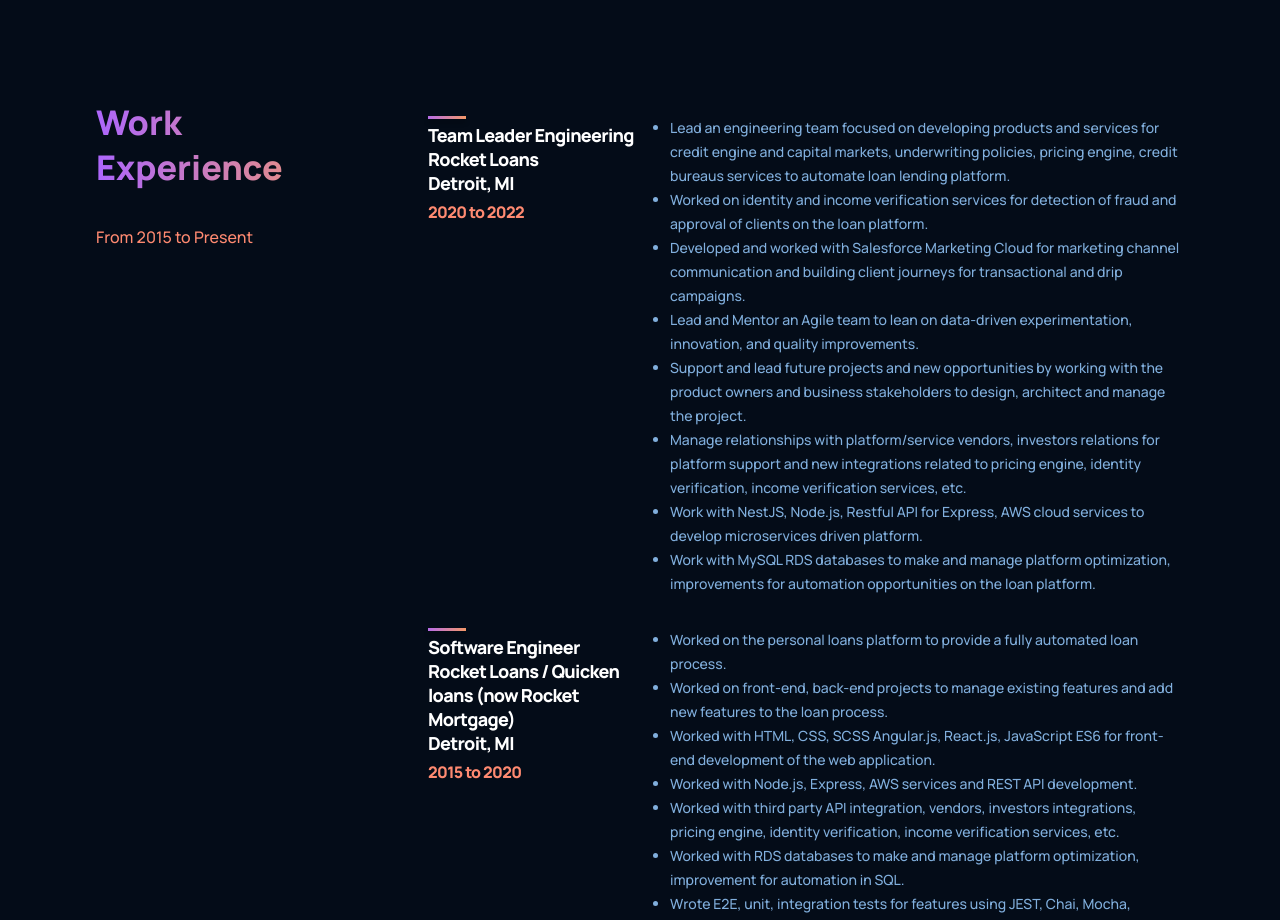
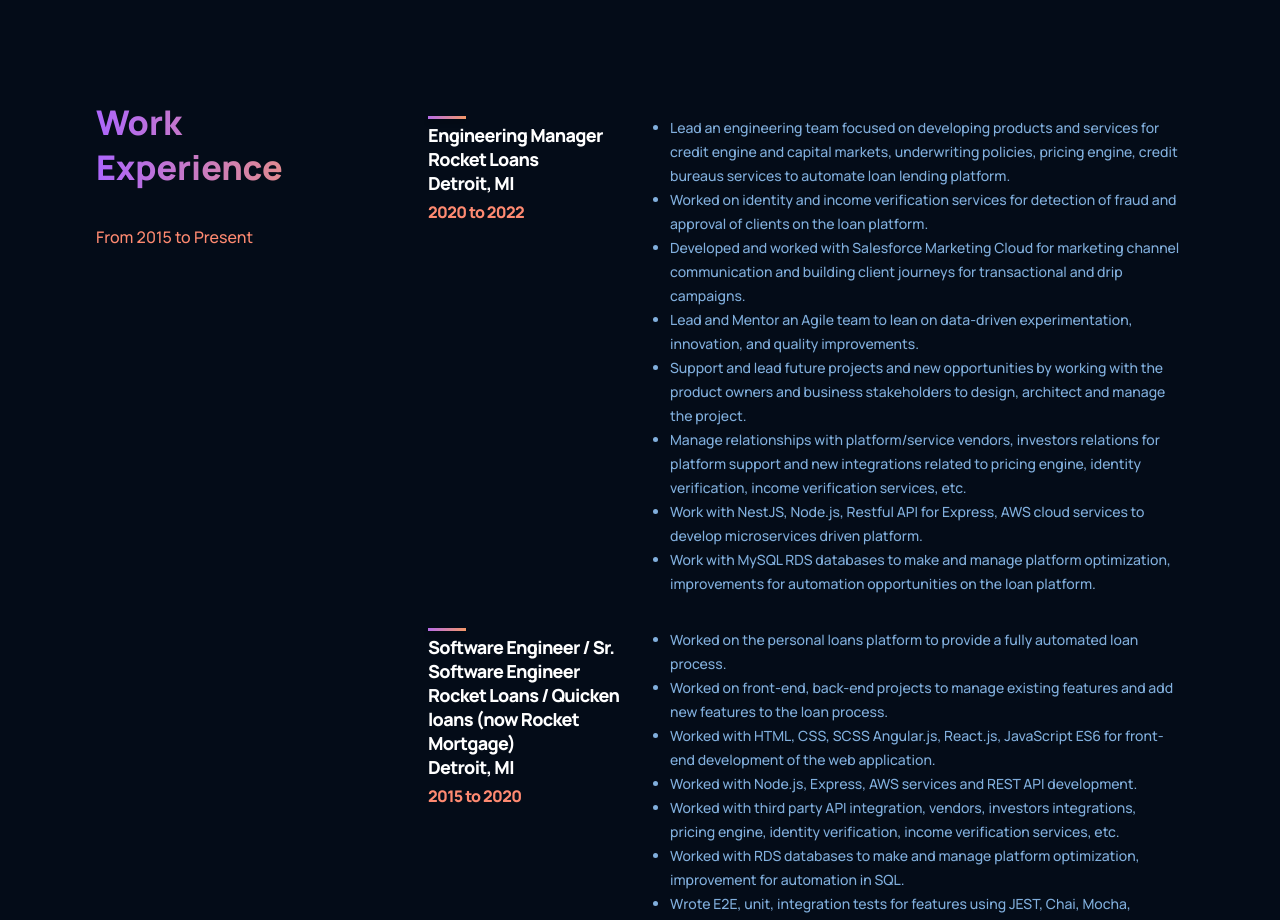
Before and after one commit to daglipinank/portfolio, a React (Create React App) app: page / in a window 1280 px wide. Shown: the part 1420-2340 px from the top of the page. Built offline with nearby package versions, Linux system fonts and the light colour scheme.

Commit message:
edit titles to industry standards

```diff
--- a/src/containers/resume/Resume.jsx
+++ b/src/containers/resume/Resume.jsx
@@ -4,7 +4,7 @@
 
 const featuresData = [
   {
-    title: `Team Leader Engineering
+    title: `Engineering Manager
     Rocket Loans
     Detroit, MI`,
     subtitle: '2020 to 2022',
@@ -18,7 +18,7 @@
     Work with MySQL RDS databases to make and manage platform optimization, improvements for automation opportunities on the loan platform.`,
   },
   {
-    title: `Software Engineer
+    title: `Software Engineer / Sr. Software Engineer
     Rocket Loans / Quicken loans (now Rocket Mortgage)
     Detroit, MI`,
     subtitle: '2015 to 2020',
```
